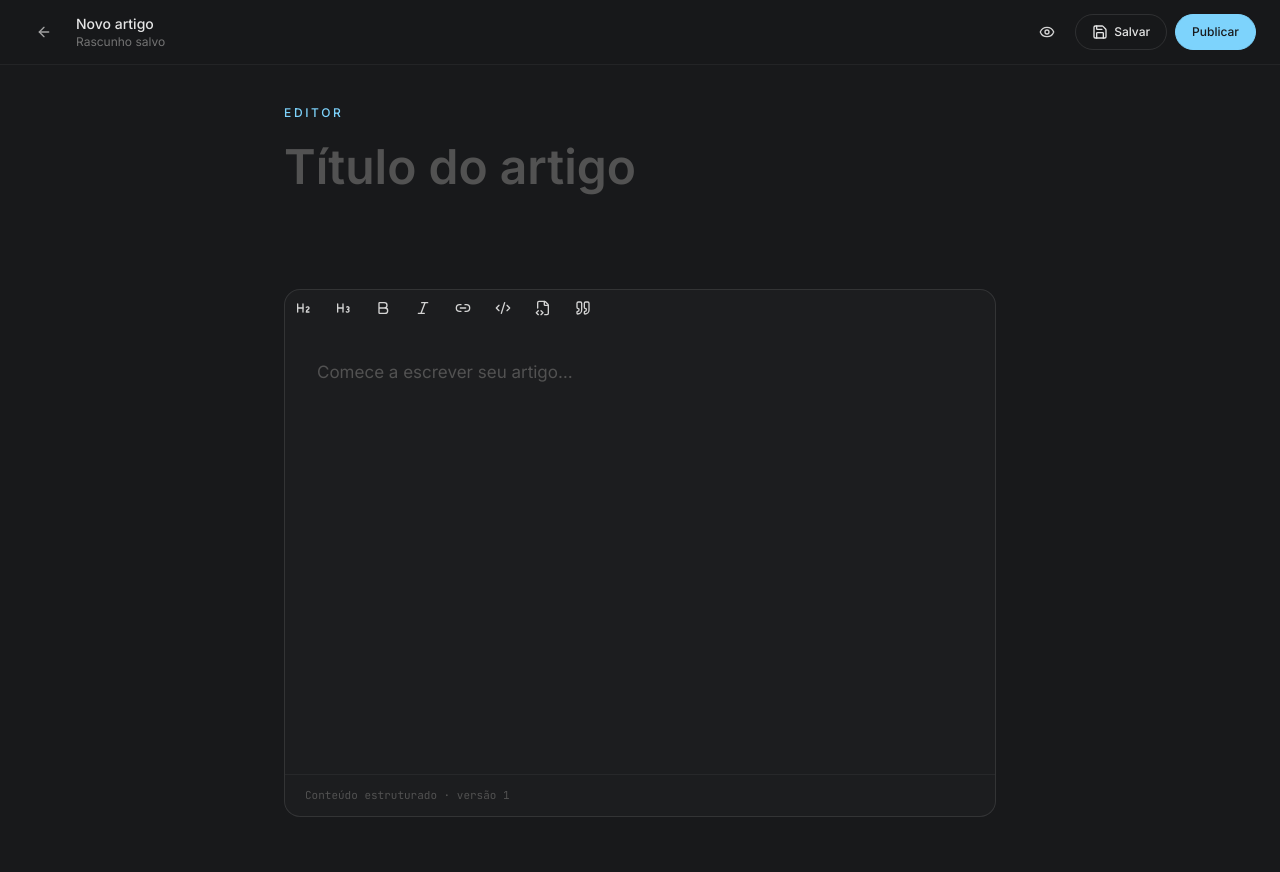
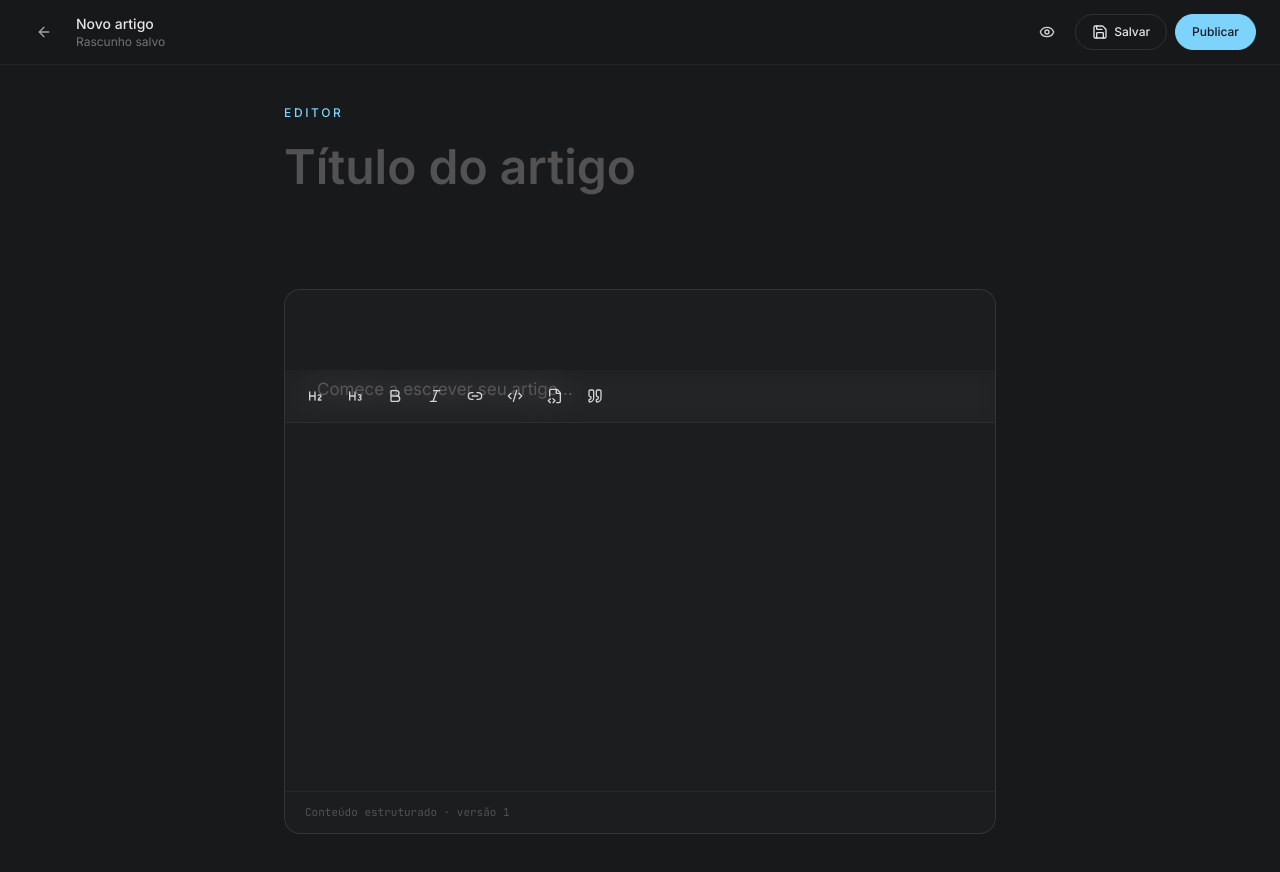
Before and after one commit to vavito/vavito_archives, a Next.js app in the folder apps/web/: page /admin in a window 1280 px wide. Built offline with nearby package versions, Linux system fonts and the light colour scheme.

Commit message:
style(admin): estiliza toolbar e menus contextuais

```diff
--- a/apps/web/src/app/globals.css
+++ b/apps/web/src/app/globals.css
@@ -571,6 +571,25 @@
     padding: 2rem 1.25rem;
   }
 
+  .article-editor-toolbar-region {
+    background: color-mix(in srgb, var(--color-surface-card) 94%, transparent);
+    border-bottom: 1px solid var(--color-divider);
+    padding: 0.5rem 0.75rem;
+    position: sticky;
+    top: 5rem;
+    z-index: 30;
+    backdrop-filter: blur(12px);
+  }
+
+  .article-editor-context-menu {
+    background: var(--color-floating);
+    border: 1px solid var(--color-border);
+    border-radius: var(--radius-xl);
+    box-shadow: 0 18px 48px rgb(0 0 0 / 0.35);
+    padding: 0.375rem;
+    z-index: 60;
+  }
+
   .article-editor-content p.is-editor-empty:first-child::before {
     color: var(--color-neutral-600);
     content: 'Comece a escrever seu artigo…';
```
